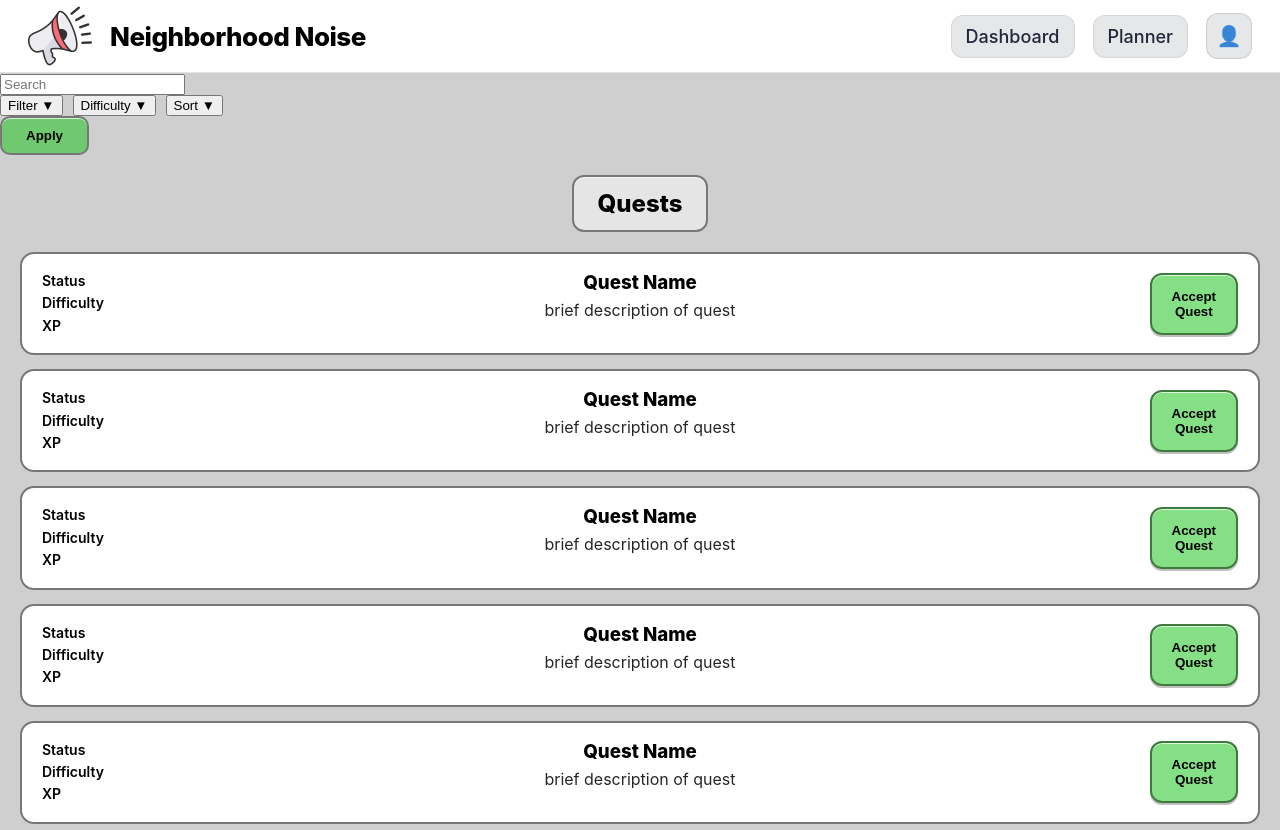
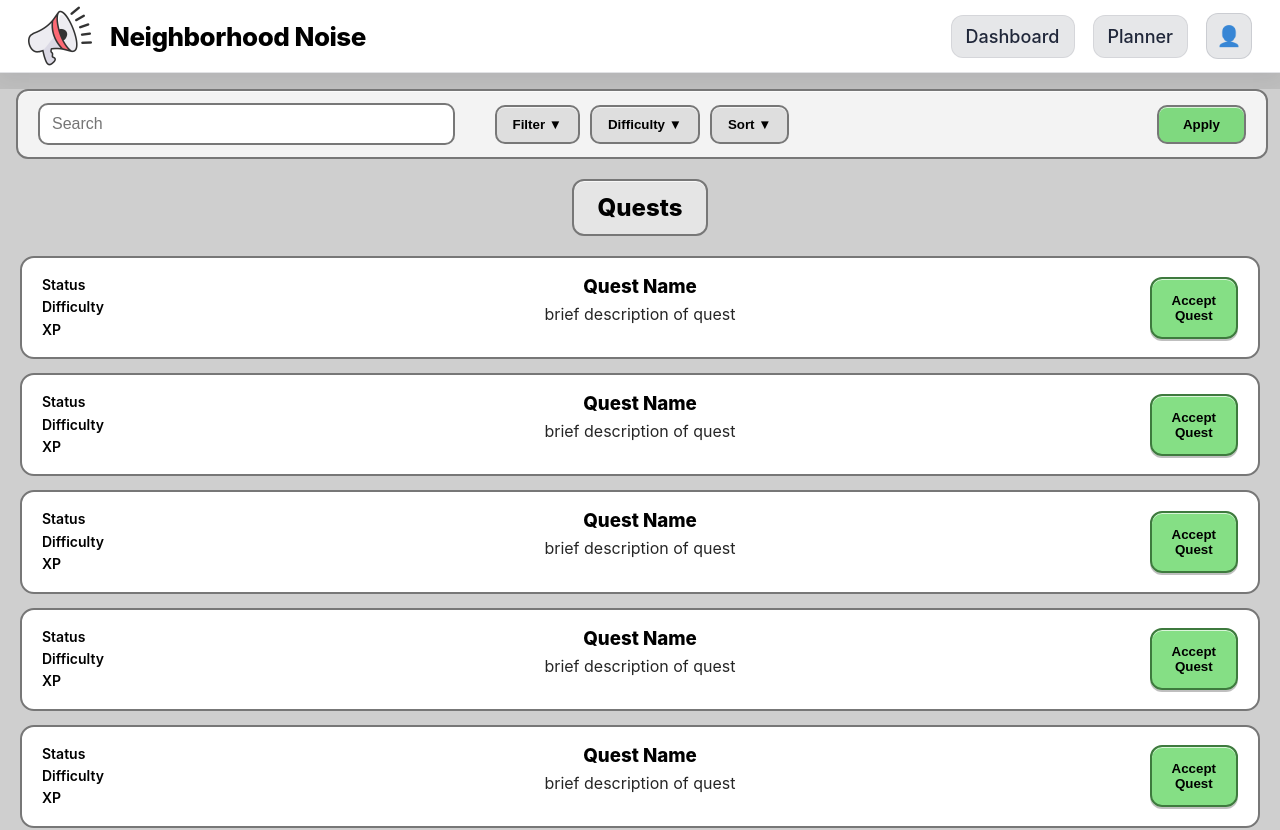
Before and after one commit to omegapoint1/Team_Project_1, a React (Create React App) app in the folder frontend/: page /game in a window 1280 px wide. Shown: the top 830 px of the page. Built offline with nearby package versions, Linux system fonts and the light colour scheme.

Commit message:
Keeping .css consistent with .jsx

```diff
--- a/frontend/src/pages/GamePage.css
+++ b/frontend/src/pages/GamePage.css
@@ -9,35 +9,52 @@
 
 
 /* controls */
-.game-controls {
+.game-controls-full {
     display: flex;
     align-items: center;
-    gap: 12px;
-    padding: 16px 20px;
+    justify-content: space-between;
+    gap: 20px;
+    padding: 12px 20px;
     background: #f3f3f3;
     border: 2px solid rgb(119,119,119);
     border-radius: 12px;
     margin: 16px;
     box-shadow: inset 0 1px 0 rgba(255, 255, 255, 0.7);
-    width: calc(100%-72px);
+    width: calc(100% - 72px);
 }
 
-.game-search {
+.search-section {
     flex: 1;
+    max-width: 400px;
+}
+
+.search-full-input {
+    width: 100%;
     padding: 10px 12px;
     border-radius: 10px;
     border: 2px solid rgb(119, 119, 119);
     font-size: 16px;
     outline: none;
-    background:white;
-    min-width: 200px;
+    background: white;
+
 }
 
-.game-search:focus{
-    border-color: rgb(75, 85, 99);
+.filter-section{
+    display: flex;
+    gap: 10px;
+    align-items: center;
+    justify-content: center;
+    flex: 1;
 }
 
-.game-btn{
+.apply-section{
+    display: flex;
+    align-items: center;
+    justify-content: flex-end;
+    flex: 1;
+}
+
+.quests-btn, .game-btn {
     padding: 10px 16px;
     border-radius: 10px;
     border: 2px solid rgb(119, 119, 119);
@@ -49,12 +66,12 @@
     white-space: nowrap;
 }
 
-.game-btn:hover {
+.quests-btn:hover, .game-btn:hover {
     filter: brightness(0.98);
     transform: translateY(-1px);
 }
 
-.game-btn:active{
+.quests-btn:active, .game-btn:active{
     transform: translateY(0px);
     box-shadow: inset 0 1px 0 rgba(255, 255, 255, 0.6),
                 0 1px 0 rgba(0, 0, 0, 0.22);
@@ -147,28 +164,3 @@
     box-shadow: inset 0 1px 0 rgba(255, 255, 255, 0.7), 0 2px 0 rgba(0, 0, 0, 0.25);
     transition: transform 120ms ease, filter 120ms ease, box-shadow 120ms ease;
 }
-
-.search-section {
-    flex: 1;
-    max-width: 400px;
-}
-.game-search-full {
-    width: 100%;
-    padding: 10px 12px;
-    border-radius: 10px;
-    border: 2px solid rgb(119,119,119);
-    font-size: 16px;
-    outline: none;
-    background:white;
-}
-
-.filter-section {
-    display: flex;
-    gap: 10px;
-    align-items: center;
-}
-
-.apply-section {
-    display:flex;
-    align-items: center;
-}
--- a/frontend/src/pages/GamePage.jsx
+++ b/frontend/src/pages/GamePage.jsx
@@ -21,9 +21,9 @@ export default function GamePage() {
                     />
                 </div>
                 <div className="filter-section">
-                    <button className="quests-btn">Filter ▼</button>
-                    <button className="quests-btn">Difficulty ▼</button>
-                    <button className="quests-btn">Sort ▼</button>
+                    <button className="game-btn">Filter ▼</button>
+                    <button className="game-btn">Difficulty ▼</button>
+                    <button className="game-btn">Sort ▼</button>
                 </div>
                 <div className="apply-section">
                     <button className="game-btn game-apply">Apply</button>
```
